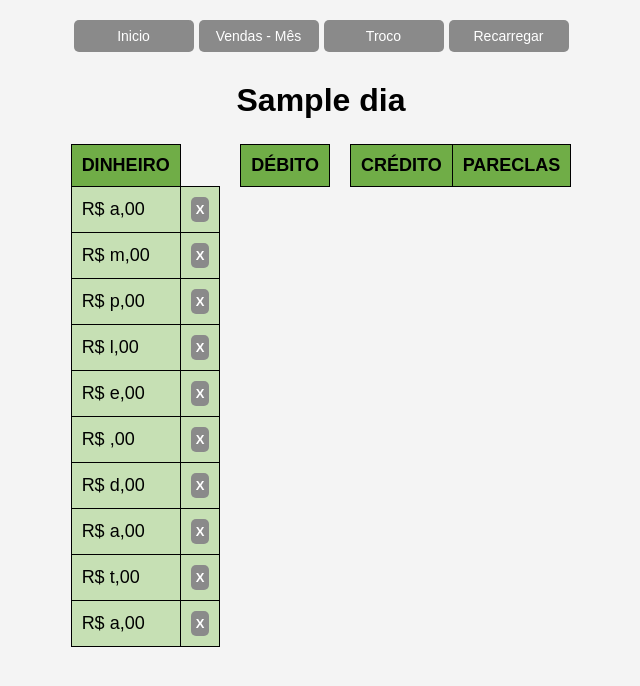
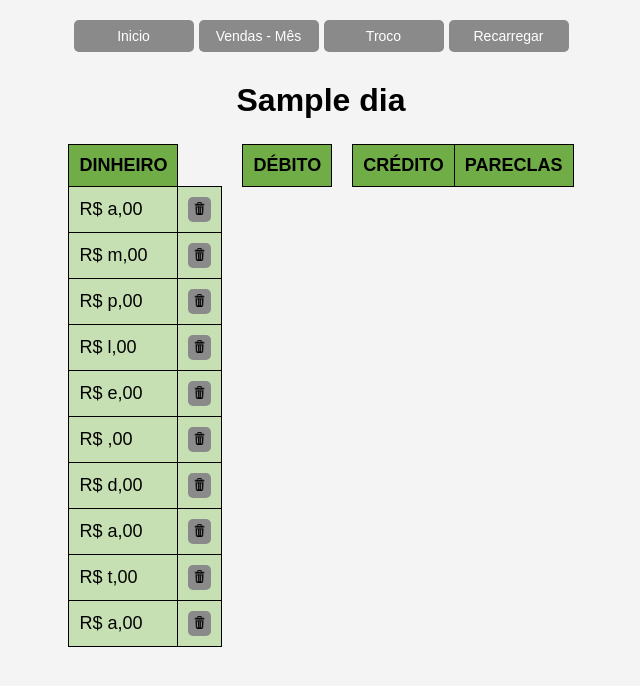
Before and after one commit to scaique/aplicacao-vendas, a Python web app: template templates/planilha_dia.html in a window 1280 px wide. Shown: the top 686 px of the page, without its empty margins (319-959 px from the left). Run offline with Jinja, Linux system fonts and the light colour scheme; the template is opened without the code that fills it: most values are stand-ins (such as "Sample title", 1, 10 or a date in 2020); lists and menus that the app fills with data are empty.

Commit message:
icon de lixeira no botão

```diff
--- a/templates/planilha_dia.html
+++ b/templates/planilha_dia.html
@@ -53,7 +53,7 @@
                                 <form action="{{ url_for('apagar') }}" method="post">
                                     <td style="display: none;"><input type="hidden" name="coluna" value="A"></td>
                                     <td style="display: none;"><input type="hidden" name="valor" value="{{ cell }}"></td>
-                                    <td><button type="submit" class="apagar" style="font-size:13px; font-weight: bold;">X</button></td>
+                                    <td><button type="submit" class="apagar"><img style="width: 13px; height: 13px;" src="{{ url_for('static', filename='images/lata-de-lixo.png') }}"></button></td>
                                 </form>
                             {% endif %}
                         {% endif %}
@@ -79,7 +79,7 @@
                                 <form action="{{ url_for('apagar') }}" method="POST">
                                     <td style="display: none;"><input type="hidden" name="coluna" value="B"></td>
                                     <td style="display: none;"><input type="hidden" name="valor" value="{{ cell }}"></td>
-                                    <td><button type="submit" class="apagar" style="font-size:13px; font-weight: bold;">X</button></td>
+                                    <td><button type="submit" class="apagar"><img style="width: 13px; height: 13px;" src="{{ url_for('static', filename='images/lata-de-lixo.png') }}"></button></td>
                                 </form>
                             {% endif %}
                         {% endif %}
@@ -108,7 +108,7 @@
                                     <td style="display: none;"><input type="hidden" name="valor" value="{{ cell }}"></td>
                             {% else %}
                                     <td>{{ cell if cell is not none else '' }}</td>
-                                    <td><button type="submit" class="apagar" style="font-size:13px; font-weight: bold;">X</button></td>
+                                    <td><button type="submit" class="apagar"><img style="width: 13px; height: 13px;" src="{{ url_for('static', filename='images/lata-de-lixo.png') }}"></button></td>
                                 </form>
                             {% endif %}
                         {% endif %}
```
Also changed, not shown: static/images/lata-de-lixo.png (added).
